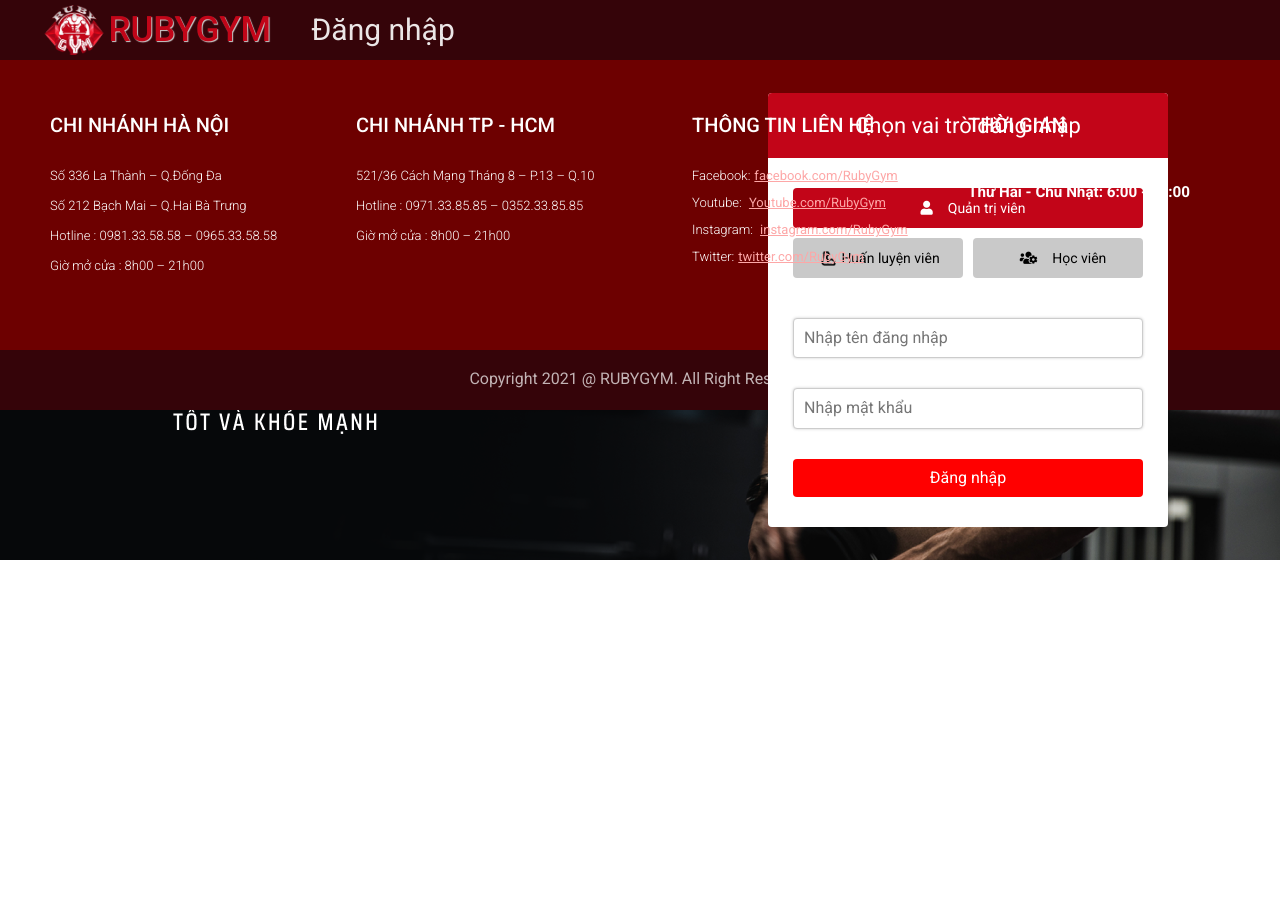
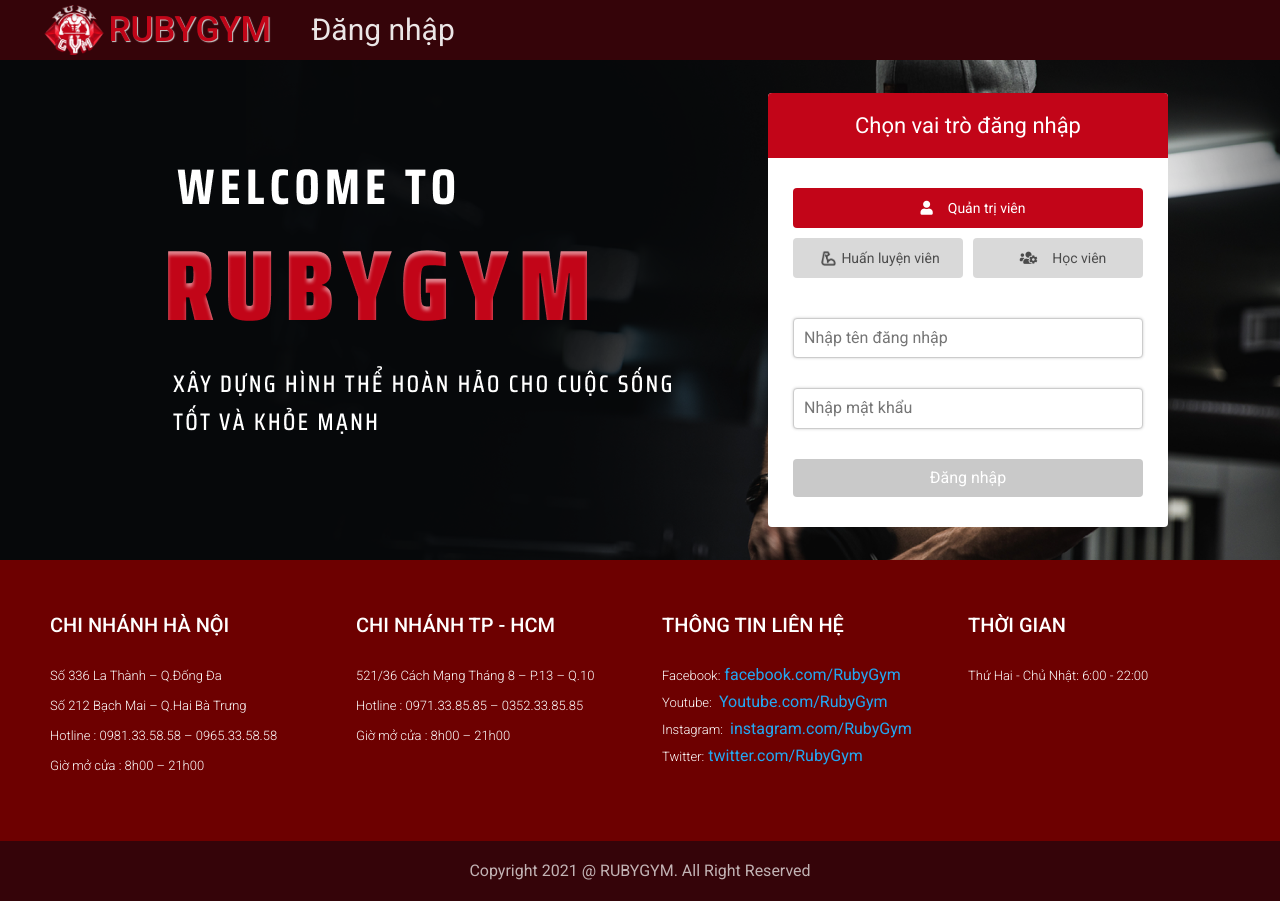
Before and after one commit to hienchamhoc/RubyGym-Frontend, a React (Create React App) app: page /login in a window 1280 px wide. Before the commit the page ends 800 px from the top, so only its background shows below. Built offline with nearby package versions, Linux system fonts and the light colour scheme.

Commit message:
update login footer

```diff
--- a/src/components/Footer/Footer.css
+++ b/src/components/Footer/Footer.css
@@ -10,12 +10,10 @@
     margin-top: 20px;
     line-height: 1.7;
 }
-.footer-item2 {
-    margin-left: 20px;
-    margin-top: 75px;
-}
-.footer-item3 {
-    margin-left: 30px;
+
+.footer-item a {
+    color: #23A7F2;
+    text-decoration: none;
 }
 
 .footer-heading {
@@ -26,24 +24,8 @@
     padding: 5px 0;
 }
 
-.footer-branch {
-    padding-bottom: 20px;
-}
 
 .branch-address {
-    margin: 0;
-    padding: 4px 0;
-    font-size: 13px;
-    font-weight: 300;
-    color: white;
-}
-
-.footer-branch a {
-    font-size: 13px;
-    color:  rgb(253, 167, 167);
-}
-
-.footer-time {
     margin: 0;
     padding: 4px 0;
     font-size: 13px;
--- a/src/components/Footer/Footer.js
+++ b/src/components/Footer/Footer.js
@@ -24,9 +24,8 @@
                         </div>
                     </div>
                     <div className="col l-3">
-                        <div className="footer-item footer-item3">
+                        <div className="footer-item">
                             <h1 className="footer-heading">Thông tin liên hệ</h1>
-                            <div className="footer-branch">
                             <b className="branch-address">Facebook:</b>&nbsp;
                             <a href="https://www.facebook.com/locfugoflollow" >facebook.com/RubyGym</a><br />
                             <b className="branch-address">Youtube: </b>&nbsp;
@@ -37,14 +36,10 @@
                             <a href="https://twitter.com/POTUS" >twitter.com/RubyGym</a><br />
                         </div>
                     </div>
-                    </div>
                     <div className="col l-3">
-                        <div className="footer-item footer-item4">
-
+                        <div className="footer-item">
                             <h1 className="footer-heading">Thời gian</h1>
-                            <div className="footer-time">
-                                <h3 >Thứ Hai - Chủ Nhật: 6:00 - 22:00</h3>
-                            </div>
+                            <h3 className="branch-address">Thứ Hai - Chủ Nhật: 6:00 - 22:00</h3>
                         </div>
                     </div>
                 </div>
--- a/src/components/Header/Header.css
+++ b/src/components/Header/Header.css
@@ -93,7 +93,7 @@
 }
 
 .header-login:hover:before {
-    width: 100%;
+    width: calc(100% + 2px);
 }
 
 .login-icon {
--- a/src/components/Header/Header.js
+++ b/src/components/Header/Header.js
@@ -5,6 +5,8 @@
 
 
 function Header() {
+
+    let user = null;
 
     let [showOption, setShowOpTion] = useState(false);
 
@@ -29,10 +31,13 @@
                             </ul>
                         </nav>
                     </div>
+                    {!user &&
                         <div className="header-login">
                             <Link to='/login'><i className="fas fa-user login-icon"></i></Link>
                             <Link to='/login'>Đăng nhập</Link>
                         </div>
+                    }
+                    {user &&
                         <div className="header-user" onClick={handleShowOption}>
                             <h2 className="header-user-name">Nguyễn Quang Dũng</h2>
                             <i className="fas fa-user-circle header-user-icon"></i>
@@ -44,11 +49,11 @@
                                     </ul>
                                 </div>
                             }
-                    </div>
-                    {showOption && <div className="virtual-modal" onClick={handleShowOption} ></div>}
+                        </div>}
+                    {user && showOption && <div className="virtual-modal" onClick={handleShowOption} ></div>}
                 </div>
             </div>
-        </header>
+        </header >
     );
 }
 
--- a/src/components/Login/Login.css
+++ b/src/components/Login/Login.css
@@ -78,11 +78,19 @@
     font-size: 14px;
     cursor: pointer;
     border-radius: 4px;
+    transition: all ease 0.1s;
+    position: relative;
+    opacity: 0.7;
+}
+
+.role-detail:hover {
+    opacity: 1;
 }
 
 .role-active {
     background-color: #C20518;
     color: white;
+    opacity: 1;
 }
 
 .role-detail-wrapper {
@@ -117,9 +125,6 @@
     margin-bottom: 20px;
 }
 
-
-
-
 .userinput {
     box-shadow: 0 0 3px #ccc;
     margin-top: 10px;
@@ -135,9 +140,14 @@
     width: 100%;
     padding: 10px;
     font-size: 16px;
-    background-color: red;
+    background-color: #C20518;
     border: none;
     color: white;
     border-radius: 4px;
     cursor: pointer;
 }
+
+.usersubmit-btn.inactive {
+    background-color: #c9c9c9;
+    cursor: default;
+}
--- a/src/components/Login/Login.js
+++ b/src/components/Login/Login.js
@@ -2,6 +2,7 @@
 import { Link, NavLink } from 'react-router-dom'
 import logo from './../../store/imgs/logo.png'
 import muscleicon from './../../store/imgs/muscle-icon.png'
+import Footer from './../Footer/Footer.js'
 import './Login.css'
 
 function Login() {
@@ -81,11 +82,12 @@
                                     onChange={(e) => setPassword(e.target.value)}
                                 />
                             </div>
-                            <button className="usersubmit-btn">Đăng nhập</button>
+                            <button className={username && password ? "usersubmit-btn" : "usersubmit-btn inactive"}>Đăng nhập</button>
                         </form>
                     </div>
                 </div>
             </main>
+            <Footer/>
         </div>
     )
 }
--- a/src/pages/Loginpage.js
+++ b/src/pages/Loginpage.js
@@ -4,22 +4,8 @@
 
 function Loginpage() {
 
-    // const dispatch = useDispatch();
-
-    // // Ẩn header
-    // useEffect(() => {
-    //     dispatch(Actions.actHideHeader());
-
-    //     return () => {
-    //         dispatch(Actions.actShowHeader());
-    //     }
-    // }, [])
-
     return (
-        <>
-            <Login />
-            <Footer/>
-        </>
+        <Login />
     )
 }
 
```
Lines whose indentation alone changed are shown as unchanged.
